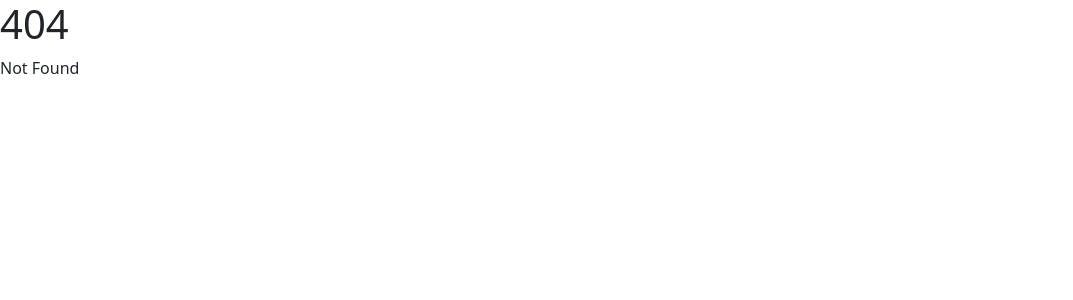
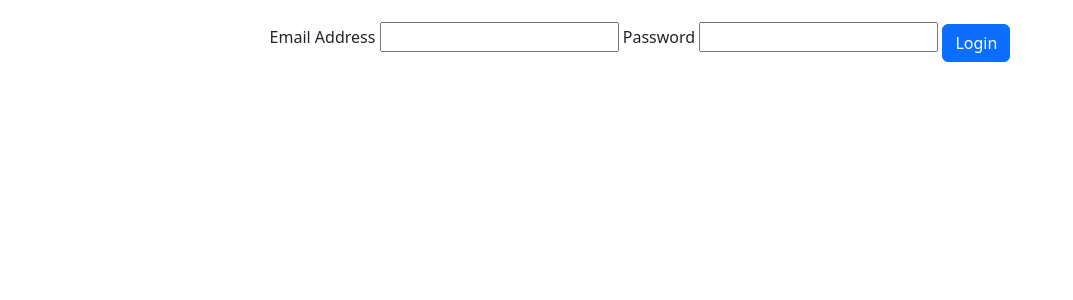
Before and after one commit to vl0000/fauxbank, a SvelteKit app in the folder src/frontend/: page /account/login in a window 1280 px wide. Before the commit this address had no page. Shown: the top 300 px of the page, without its empty margins (0-1073 px from the left). Built offline with nearby package versions, Linux system fonts and the light colour scheme.

Commit message:
Added a login page with form submition

```diff
--- a/src/frontend/src/routes/account/+page.svelte
+++ b/src/frontend/src/routes/account/+page.svelte
@@ -5,7 +5,7 @@
     </div>
     <div class="row">
         <div class="col">
-            <a href="/dashboard" class="btn btn-primary">I have an account</a>
+            <a href="/account/login" class="btn btn-primary">I have an account</a>
         </div>
         <div class="col">
             <a href="/dashboard" class="btn btn-secondary">Create an account</a>
--- /dev/null
+++ b/src/frontend/src/routes/account/login/+page.svelte
@@ -0,0 +1,34 @@
+<script>
+    import { api_url } from "../../../stores";
+    const endpoint = api_url + "/api/account/token"
+
+    let form;
+
+    async function handle_submit() {
+    console.log('submit')
+    const formData = new FormData(form);
+    try {
+      const response = await fetch(endpoint, {
+        method: 'POST',
+        body: formData,
+      });
+
+      const data = await response.json();
+
+      // Print the response to the console
+      console.log('Server Response:', data);
+    } catch (error) {
+      console.error('Error:', error);
+    }
+  }
+
+</script>
+<div class="container text-center pt-3 px-5">
+    <form action="/" method="post" id="form" class="q-flex" bind:this={form} on:submit|preventDefault={handle_submit}>
+        <label for="email" class="form-label mt-2">Email Address</label>
+        <input type="email" name="email" id="email" class="form-group">
+        <label for="password" class="form-label mt-2">Password</label>
+        <input type="text" class="form-group">
+        <input type="submit" value="Login" id="login-btn" class="btn btn-primary mt-2">
+    </form>
+</div>
--- a/src/frontend/src/stores.js
+++ b/src/frontend/src/stores.js
@@ -1,5 +1,6 @@
 import { readable } from "svelte/store";
 
+export const api_url = "http://localhost:8000"
 // Everything in this file is temporary
 const default_values = {
     full_name: "NOTHING",
```
